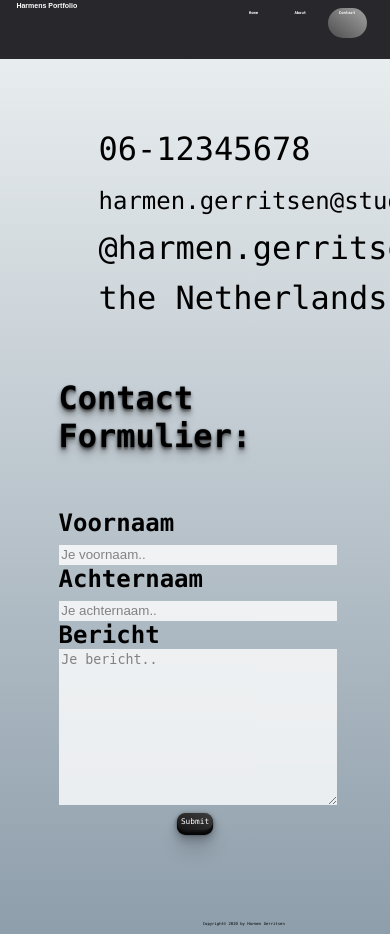
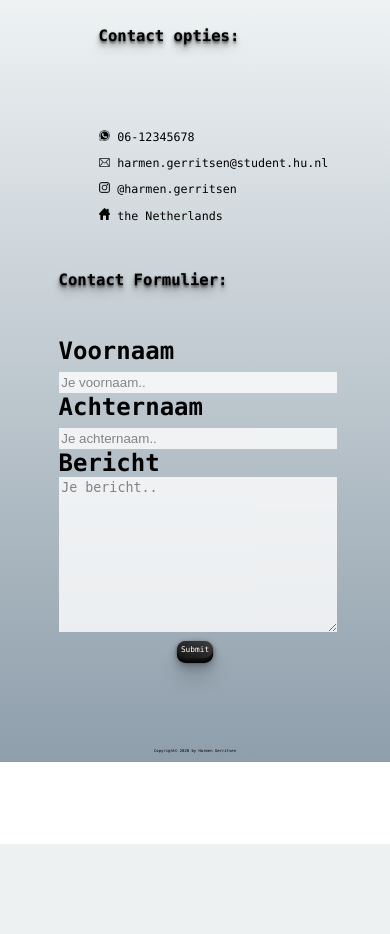
Before and after one commit to HarmenGerritsen/portfolio2, a Flask app: page /contact in a window 390 px wide; the page is wider, and only the part inside the window is pictured. After the commit the page ends 844 px from the top of that part, so only its background shows below. Run offline with Flask 2, Linux system fonts and the light colour scheme.

Commit message:
navtop display none with phone

```diff
--- a/static/about.css
+++ b/static/about.css
@@ -152,8 +152,8 @@ body {
     color: rgb(0, 0, 0);
 }
 
-@media only screen and (max-width: 600px) {
-    .navbar {
+@media only screen and (max-width: 800px) {
+    .navtop {
         display: none;
     }
 }
--- a/static/contact.css
+++ b/static/contact.css
@@ -174,37 +174,8 @@ body {
     color: rgb(0, 0, 0);
 }
 
-@media only screen and (max-width: 1200px) {
-    #mail {
-        font-size: 75%;
-    }
-}
-@media only screen and (max-width: 930px) {
-    .navbar {
-        display: none;
-    }
-    body {
-        background-size: 930px auto;
-        background-repeat: no-repeat;
-    }
-    footer {
-        margin-left: 0;
-        width: 125%;
-        margin-bottom: 0;
-        margin-top: 50vh;
-    }
-    img {
+@media only screen and (max-width: 800px) {
+    #navtop {
         display: none;
     }
 }
-@media only screen and (max-width: 600px) {
-    .list-contact {
-        font-size: 200%;
-        margin-right: 0;
-    }
-}
-@media only screen and (max-width: 600px) {
-    #form-title {
-        font-size: 200%;
-    }
-}
```
